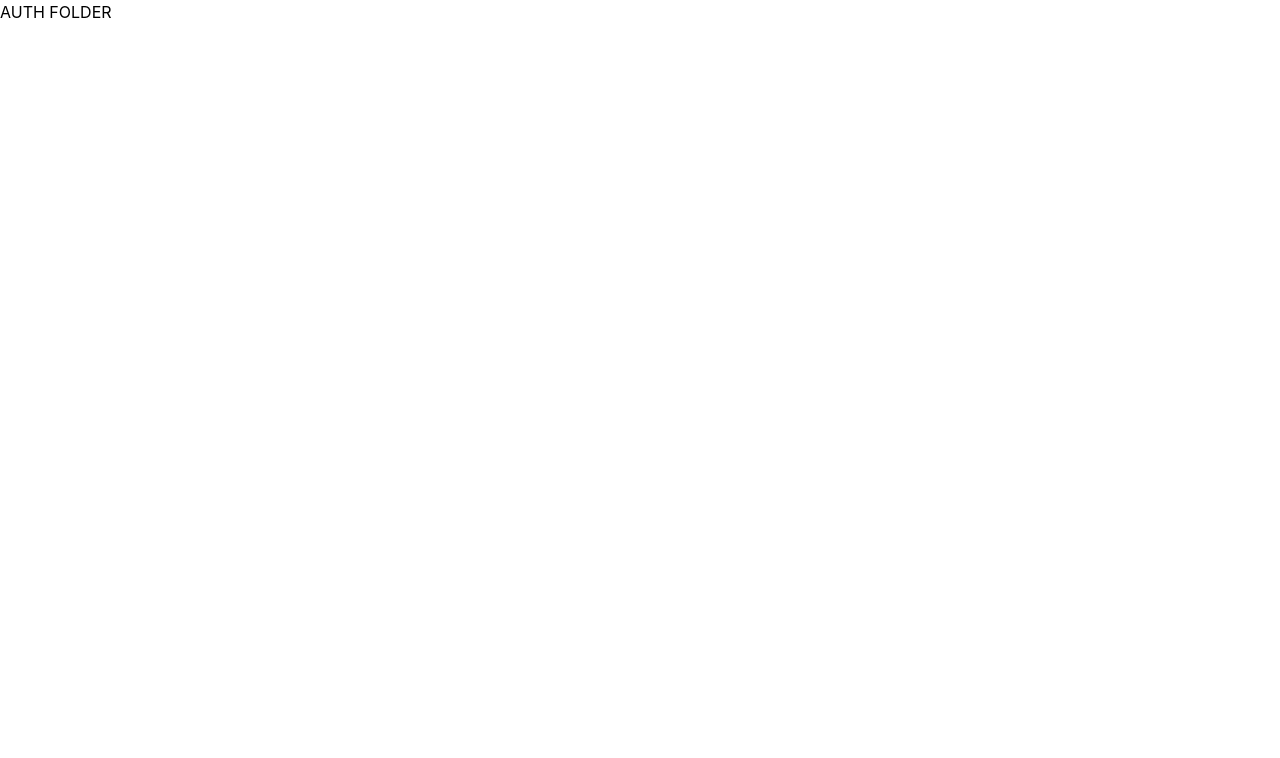
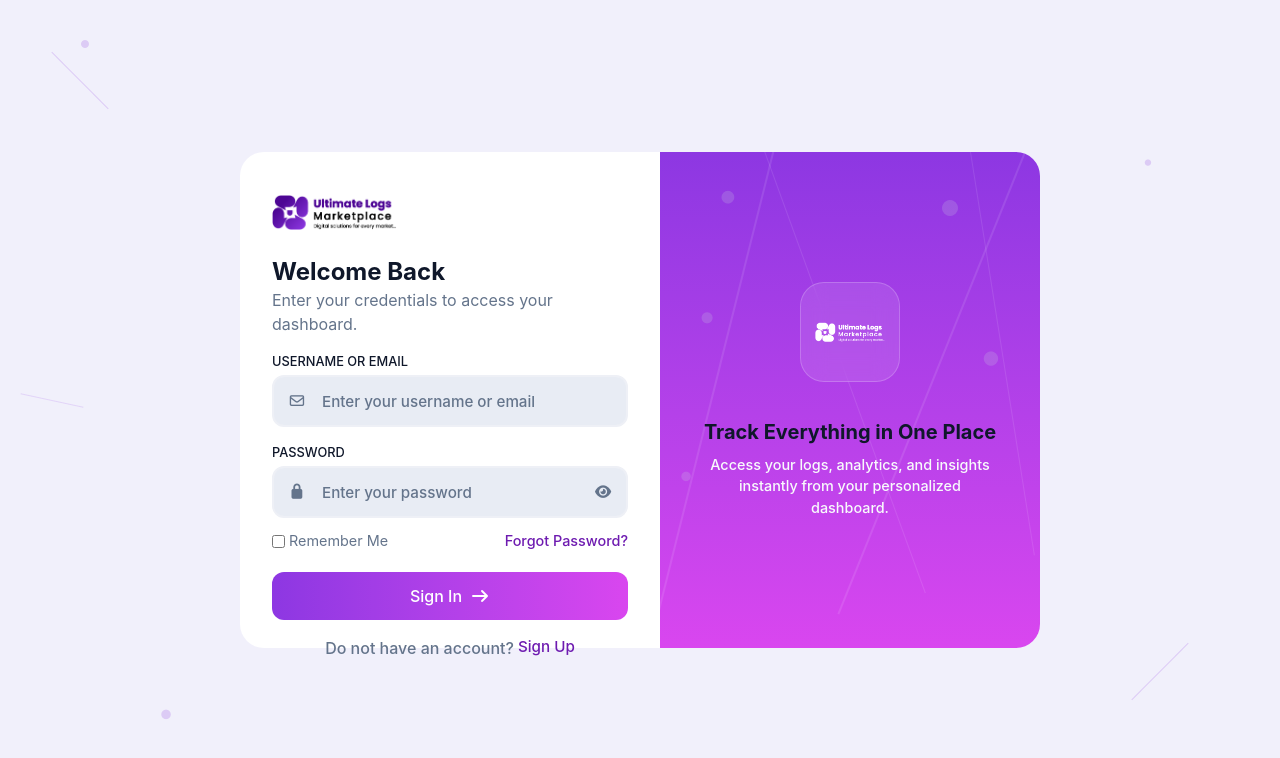
Before and after one commit to Daveed-dev/Ultimate-Logs-Marketplace, a React (Vite) app in the folder Vite-Frontend/: page /user/login in a window 1280 px wide. Shown: the top 758 px of the page. Built offline with nearby package versions, Linux system fonts and the light colour scheme.

Commit message:
Login page commit

```diff
--- a/Vite-Frontend/src/App.jsx
+++ b/Vite-Frontend/src/App.jsx
@@ -2,13 +2,18 @@ import React from 'react';
 import { Routes, Route } from 'react-router-dom';
 import Home from './Modules/Home';
 import Auth from './Modules/Auth';
+import Login from './auth/Login';
+import Signup from './auth/Signup';
 
 const App = () => {
   return (
     <>
       <Routes>
         <Route path='/' element={<Home />} />
-        <Route path='/user/*' element={<Auth />} />
+        <Route path='/user/*' element={<Auth />}>
+          <Route path='login' element={<Login />} />
+          <Route path='signup' element={<Signup />} />
+        </Route>
       </Routes>
     </>
   );
--- a/Vite-Frontend/src/Modules/Auth.jsx
+++ b/Vite-Frontend/src/Modules/Auth.jsx
@@ -1,10 +1,11 @@
 import React from 'react';
+import { Outlet } from 'react-router-dom';
 
 const Auth = () => {
   return (
     <>
       <section>
-        <h1>AUTH FOLDER</h1>
+        <Outlet />
       </section>
     </>
   );
--- /dev/null
+++ b/Vite-Frontend/src/auth/Login.jsx
@@ -0,0 +1,143 @@
+import React, { useEffect, useState } from 'react';
+import { Link } from 'react-router-dom';
+
+const Login = () => {
+  useEffect(() => {
+    document.title = 'Ultimate Tools Marketplace - Login';
+  });
+
+  const [showPassword, setShowPassword] = useState(false);
+  const [checked, setChecked] = useState(false);
+  return (
+    <>
+      <section className='w-full h-screen flex items-center justify-center bg-[var(--bg-body)] px-4'>
+        <div className='absolute inset-0 pointer-events-none'>
+          <i className='fa-solid fa-circle absolute top-10 left-20 text-[var(--light-pur)]/20 text-[0.5rem]'></i>
+          <i className='fa-solid fa-circle absolute top-40 right-32 text-[var(--light-pur)]/20 text-[0.4rem]'></i>
+          <i className='fa-solid fa-circle absolute bottom-20 left-40 text-[var(--light-pur)]/20 text-[0.6rem]'></i>
+          <span className='absolute top-20 left-10 w-20 h-[1px] bg-[var(--light-pur)]/20 rotate-45'></span>
+          <span className='absolute bottom-32 right-20 w-20 h-[1px] bg-[var(--light-pur)]/20 -rotate-45'></span>
+          <span className='absolute top-1/2 left-5 w-16 h-[1px] bg-[var(--light-pur)]/15 rotate-12'></span>
+        </div>
+        <article className='flex items-center md:h-124 md:w-200'>
+          <div className='bg-[var(--cl-white)] md:w-105 w-full h-full p-8 rounded-2xl md:rounded-l-3xl md:rounded-r-none'>
+            <img src='/images/logo.png' alt='logo-img' className='h-9 my-2.5' />
+            <h1 className='pt-4 font-bold text-[var(--dark)] text-2xl'>
+              Welcome Back
+            </h1>
+            <p className='text-[1rem]  text-[var(--gray)]'>
+              Enter your credentials to access your dashboard.
+            </p>
+            {/* FORM */}
+            <form action='' method='post' className=''>
+              {/* INPUT    */}
+              <div className='flex flex-col pt-4'>
+                <label className='mb-1 font-medium text-[0.8rem] text-[var(--dark)]'>
+                  USERNAME OR EMAIL
+                </label>
+                <div className='relative flex items-center group'>
+                  <i className='fa-regular fa-envelope absolute left-4 text-[var(--gray)] group-focus-within:text-[var(--dark-pur)] transition-all duration-300 text-[0.9rem]'></i>
+
+                  <input
+                    type='email'
+                    placeholder='Enter your username or email'
+                    className='w-full border-2 border-[#eef0f6] rounded-xl pl-12 pr-4 py-3 bg-[#E8ECF4] outline-none  focus:ring-2
+    focus:ring-[var(--dark-pur)] focus:ring-inset transition-all duration-300 placeholder:text-[var(--gray)] placeholder:font-medium placeholder:text-[0.95rem]'
+                  />
+                </div>
+              </div>
+              {/* INPUT    */}
+              <div className='flex flex-col pt-4'>
+                <label className='mb-1 font-medium text-[0.8rem] text-[var(--dark)]'>
+                  PASSWORD
+                </label>
+                <div className='relative flex items-center group'>
+                  <i className='fa-solid fa-lock absolute left-4 text-[var(--gray)] group-focus-within:text-[var(--dark-pur)] transition-all duration-300 text-[0.9rem]'></i>
+
+                  <input
+                    type={showPassword ? 'text' : 'password'}
+                    placeholder='Enter your password'
+                    className='w-full border-2 border-[#eef0f6] rounded-xl pl-12 pr-4 py-3 bg-[#E8ECF4] outline-none  focus:ring-2
+    focus:ring-[var(--dark-pur)] focus:ring-inset transition-all duration-300 placeholder:text-[var(--gray)] placeholder:font-medium placeholder:text-[0.95rem]'
+                  />
+                  <i
+                    className={`fa-solid ${showPassword ? 'fa-eye-slash' : 'fa-eye'} absolute right-4 text-[var(--gray)] group-focus-within:text-[var(--dark-pur)] cursor-pointer top-1/2 -translate-y-1/2 transition-all duration-300 text-[0.9rem]`}
+                    onClick={() => setShowPassword(!showPassword)}
+                  ></i>
+                </div>
+              </div>
+            </form>
+            <div className='flex justify-between items-center py-3'>
+              <label className='flex items-center cursor-pointer text-[var(--gray)] hover:text-[var(--dark-pur)]'>
+                <input type='checkbox' name='remember' className='mr-1 ' />
+                <span className='text-[0.9rem] '>Remember Me</span>
+              </label>
+              <div>
+                <p className='text-[0.9rem] font-medium text-[var(--dark-pur)] hover:text-[var(--accent)] cursor-pointer transition-all duration-300'>
+                  Forgot Password?
+                </p>
+              </div>
+            </div>
+            <div className='py-2'>
+              <button
+                type='submit'
+                className='text-white font-medium p-3 rounded-xl w-full bg-gradient-to-r from-[var(--light-pur)] to-[var(--accent)] flex justify-center items-center hover:-translate-y-1 hover:shadow-[0px_8px_20px_rgba(217,70,239,0.25)] transition-all duration-300 text-[1rem]'
+              >
+                Sign In <i className='fa-solid fa-arrow-right ml-2'></i>
+              </button>
+            </div>
+            <div className='flex justify-center py-2 gap-1'>
+              <span className='text-[var(--gray)] font-medium text-[1rem]'>
+                Do not have an account?
+              </span>
+              <Link
+                to='/user/signup'
+                className='text-[var(--dark-pur)] hover:text-[var(--accent)] transition-all duration-300 font-medium text-[0.95rem]'
+              >
+                Sign Up
+              </Link>
+            </div>
+          </div>
+          <div className='bg-gradient-to-b from-[var(--light-pur)] to-[var(--accent)] hidden md:flex md:flex-col justify-center items-center h-full flex-1 rounded-r-3xl relative overflow-hidden'>
+            <div className='absolute inset-0 pointer-events-none z-1'>
+              <span className='absolute left-12 -top-10 h-[120%] w-[1.5px] bg-white/10 rotate-[14deg]'></span>
+
+              <span className='absolute left-45 -top-10 h-[100%] w-[1px] bg-white/10 rotate-[-20deg]'></span>
+
+              <span className='absolute right-26 -top-10 h-[105%] w-[1.5px] bg-white/10 rotate-[22deg]'></span>
+
+              <span className='absolute right-10 -top-10 h-[90%] w-[1px] bg-white/10 rotate-[-9deg]'></span>
+            </div>
+            <div className='absolute inset-0 pointer-events-none z-1'>
+              <i className='fa-solid fa-circle absolute top-10 left-15 text-[var(--icons)]/20 animatefloatup text-[0.8rem]'></i>
+
+              <i className='fa-solid fa-circle absolute top-12 right-20 text-[var(--icons)]/20 animatefloatdown'></i>
+
+              <i className='fa-solid fa-circle absolute top-40 left-10 text-[var(--icons)]/20 animatefloatdown text-[0.7rem]'></i>
+              <i className='fa-solid fa-circle absolute top-50 right-10 text-[var(--icons)]/20 animatefloatdown text-[0.9rem]'></i>
+              <i className='fa-solid fa-circle absolute top-80 left-5 text-[var(--icons)]/20 animatefloatup text-[0.6rem]'></i>
+            </div>
+            <div className='relative flex flex-col items-center text-center z-2 '>
+              <div className='w-[100px] h-[100px] bg-white/10 rounded-[24px] flex items-center justify-center mx-auto mb-7 backdrop-blur-[12px] border border-white/20 animatefloat overflow-hidden p-[14px]'>
+                <img
+                  src='/images/logo.png'
+                  alt='logo-img'
+                  className='w-18 filter brightness-0 invert'
+                />
+              </div>
+              <h1 className='font-bold  text-xl text-[var(--dark)] py-2'>
+                Track Everything in One Place
+              </h1>
+              <p className='text-[var(--light-gray)] text-center text-[0.9rem] font-medium max-w-70'>
+                Access your logs, analytics, and insights instantly from your
+                personalized dashboard.
+              </p>
+            </div>
+          </div>
+        </article>
+      </section>
+    </>
+  );
+};
+
+export default Login;
--- /dev/null
+++ b/Vite-Frontend/src/auth/Signup.jsx
@@ -0,0 +1,25 @@
+import React, { useEffect } from 'react';
+import { Link } from 'react-router-dom';
+
+const Signup = () => {
+  useEffect(() => {
+    document.title = 'Ultimate Tools Marketplace - Signup';
+  });
+  return (
+    <>
+      <section className='w-full h-screen flex items-center justify-center'>
+        <div>
+          <h1>SingUP Page</h1>
+          <Link
+            to='/user/login'
+            className='px-4 py-1.5 text-white bg-gradient-to-br from-[var(--light-pur)] to-[var(--dark-pur)] rounded-xl shadow-[0px_8px_20px_rgba(141,55,226,0.3)] hover:-translate-y-1 hover:shadow-[0px_8px_20px_rgba(141,55,226,0.6)] transition-transform duration-300'
+          >
+            <i className='fa-solid fa-right-to-bracket'></i> Login
+          </Link>
+        </div>
+      </section>
+    </>
+  );
+};
+
+export default Signup;
--- a/Vite-Frontend/src/index.css
+++ b/Vite-Frontend/src/index.css
@@ -3,6 +3,7 @@
 :root {
   --cl-white: #fff;
   --white: #f3e6ff;
+  --bg-body: #f1f0fb;
   --cl-purple: #7c3aed;
   --light-pur: #8d37e2;
   --dark-pur: #6e1bb0;
@@ -82,3 +83,50 @@ button {
     background-position: 0% 50%;
   }
 }
+
+/* FLOAT ANIMATION */
+
+.animatefloat {
+  animation: float 4s ease-in-out infinite;
+}
+
+@keyframes float {
+  0%,
+  100% {
+    transform: translateY(0px);
+  }
+
+  50% {
+    transform: translateY(-14px);
+  }
+}
+
+@keyframes floatUp {
+  0%,
+  100% {
+    transform: translateY(0px);
+  }
+
+  50% {
+    transform: translateY(-12px);
+  }
+}
+
+@keyframes floatDown {
+  0%,
+  100% {
+    transform: translateY(0px);
+  }
+
+  50% {
+    transform: translateY(12px);
+  }
+}
+
+.animatefloatup {
+  animation: floatUp 5s ease-in-out infinite;
+}
+
+.animatefloatdown {
+  animation: floatDown 6s ease-in-out infinite;
+}
```
